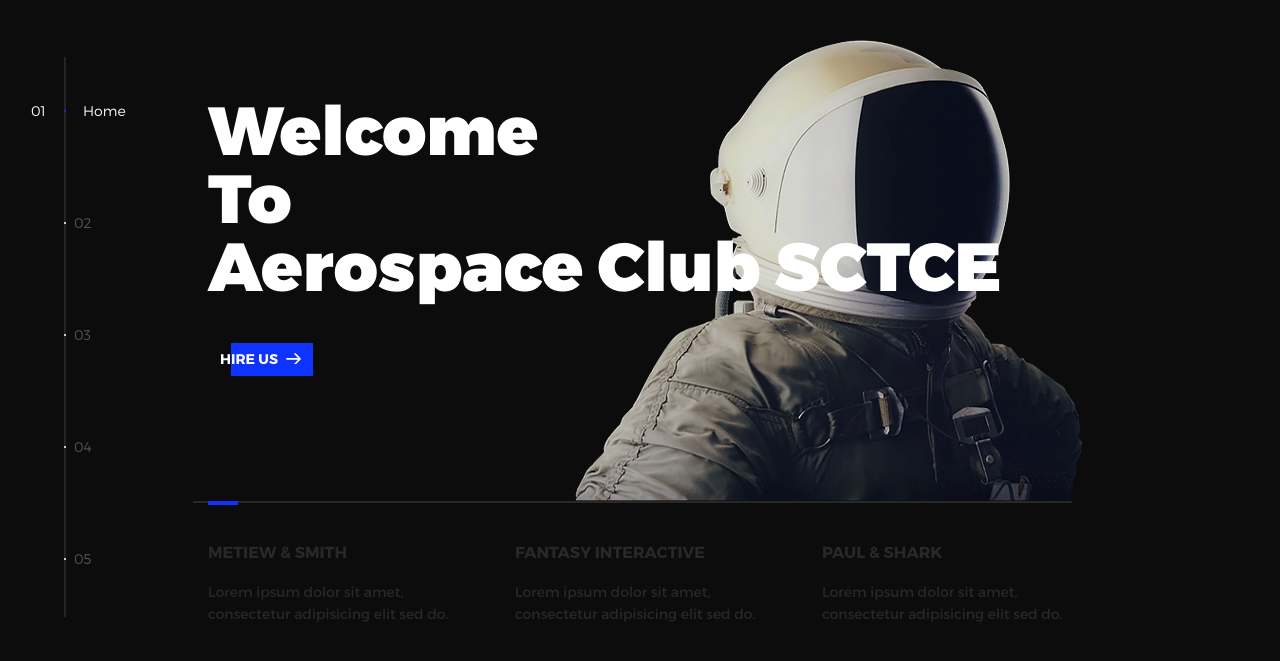
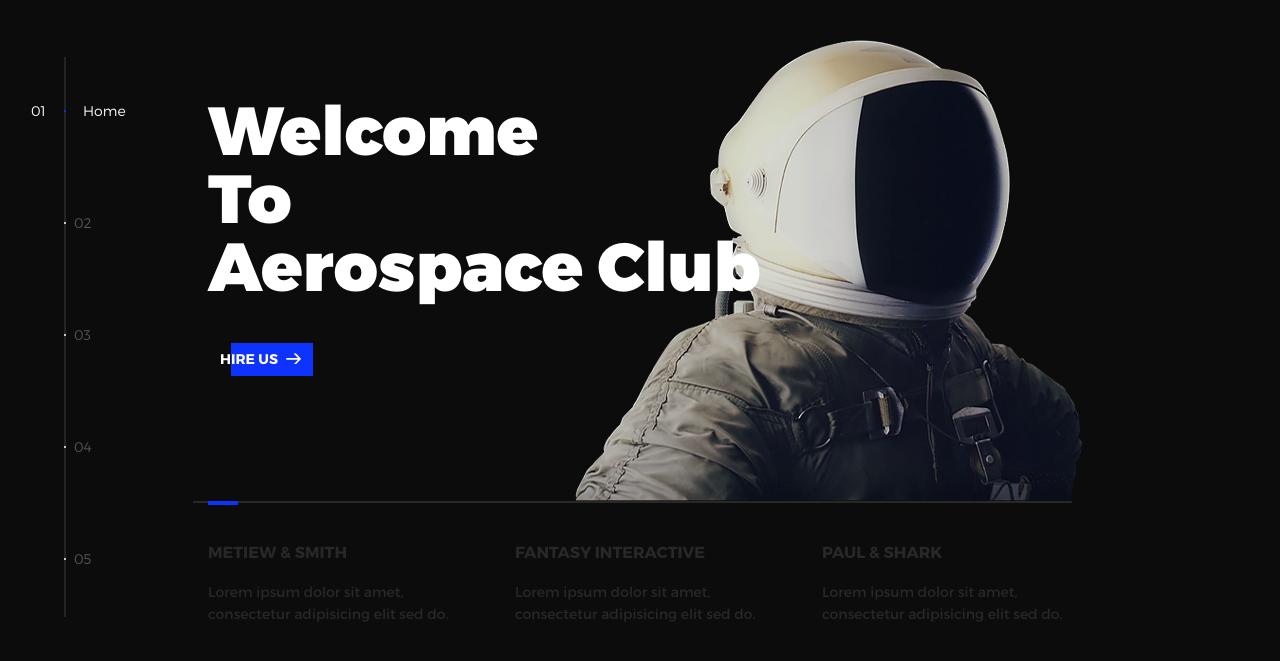
Before and after one commit to jayanthmankavil/Aerosctce, a plain HTML site: page index.html in a window 1280 px wide. Shown: the part 63-724 px from the top of the page. Drawn offline with nearby package versions, Linux system fonts and the light colour scheme.

Commit message:
Update index.html

```diff
--- a/index.html
+++ b/index.html
@@ -48,7 +48,7 @@
           <li class="l-section section section--is-active">
             <div class="intro">
               <div class="intro--banner">
-                <h1>Welcome<br>To<br>Aerospace Club SCTCE</h1>
+                <h1>Welcome<br>To<br>Aerospace Club</h1>
                 <button class="cta">Hire Us
                   <svg version="1.1" id="Layer_1" xmlns="http://www.w3.org/2000/svg" xmlns:xlink="http://www.w3.org/1999/xlink" x="0px" y="0px" viewBox="0 0 150 118" style="enable-background:new 0 0 150 118;" xml:space="preserve">
                   <g transform="translate(0.000000,118.000000) scale(0.100000,-0.100000)">
```
